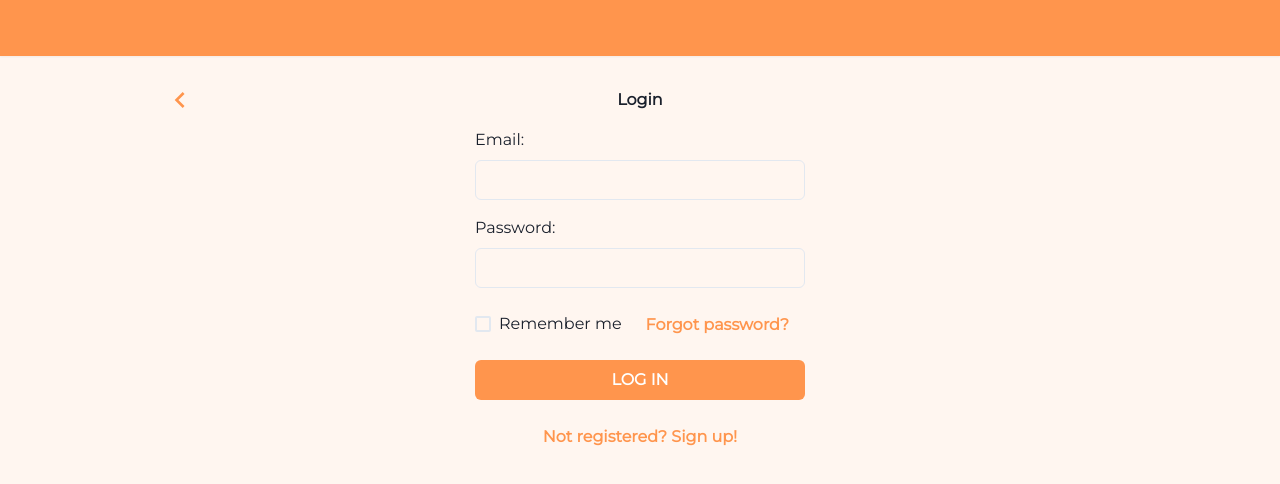
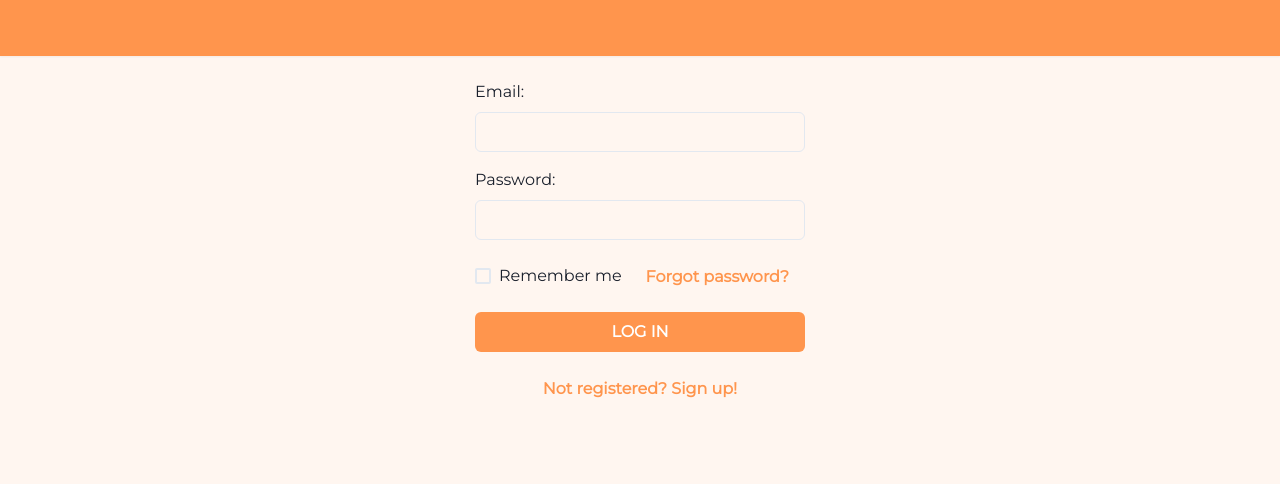
Before and after one commit to adasha-enterprises/geek-collectors-network, a React app in the folder apps/frontend/: page /login in a window 1280 px wide. Shown: the top 484 px of the page. Built offline with nearby package versions, Linux system fonts and the light colour scheme.

Commit message:
feat(frontend): remove PageTitle

```diff
--- a/apps/frontend/src/components/FriendsList.tsx
+++ b/apps/frontend/src/components/FriendsList.tsx
@@ -2,7 +2,6 @@ import React, { useEffect, useState } from 'react';
 import { VStack } from '@chakra-ui/react';
 import { EmailIcon, InfoIcon } from '@chakra-ui/icons';
 
-import PageTitle from '../components/PageTitle';
 import UserProfileCard from '../components/UserProfileCard';
 import SearchBar from '../components/SearchBar';
 import useFetchData from '../hooks/useFetchData';
@@ -63,7 +62,6 @@ function FriendsList() {
       alignItems={'center'}
     >
 
-      <PageTitle title={'Friends Lists'} />
       <SearchBar onSearch={handleUserSearch} />
 
       {isLoading ? loadingAnimation : renderFriendsList}
--- a/apps/frontend/src/components/ItemList.tsx
+++ b/apps/frontend/src/components/ItemList.tsx
@@ -5,7 +5,6 @@ import loadingAnimation from './LoadingAnimation';
 import ItemCard from './ItemCard';
 import { DeleteIcon, ViewIcon } from '@chakra-ui/icons'; // Assuming ViewIcon for opening modal
 import { SimpleGrid, VStack, Container, Center } from '@chakra-ui/react';
-import PageTitle from './PageTitle';
 import ItemModal from './ItemModal';
 
 type Item = {
@@ -83,7 +82,6 @@ function ItemList({ url }: ItemListProps) {
         spacing={4}
         width={{ base: '100%', md: '90%', lg: '80%' }}
       >
-        <PageTitle title={'Your Wishlist'} />
         <SearchBar onSearch={handleItemSearch} />
         {isLoading ? loadingAnimation : itemListLayout}
         {selectedItem && ( // Render ItemModal conditionally based on selectedItem
--- a/apps/frontend/src/components/PageTitle.tsx
+++ /dev/null
@@ -1,33 +0,0 @@
-import React from 'react';
-import { useNavigate } from 'react-router-dom';
-import { SimpleGrid, Heading, IconButton } from '@chakra-ui/react';
-import { ChevronLeftIcon } from '@chakra-ui/icons';
-
-type PageTitleProps = {
-    title: string;
-};
-
-function PageTitle({ title }: PageTitleProps) {
-  const navigate = useNavigate();
-
-  return (
-    <SimpleGrid
-      columns={3}
-      width={{ base: '100%', md: '90%', lg: '80%' }}
-      gridTemplateColumns={'1fr 2fr 1fr'}
-    >
-      <IconButton
-        colorScheme="transparent"
-        aria-label="Back"
-        icon={<ChevronLeftIcon w={8} h={8} color="brand.500" />}
-        justifySelf={'start'}
-        onClick={() => navigate(-1)}
-      />
-      <Heading size={'sm'} alignSelf={'center'} justifySelf={'center'}>
-        {title}
-      </Heading>
-    </SimpleGrid>
-  );
-}
-
-export default PageTitle;
--- a/apps/frontend/src/pages/AccountInfo.tsx
+++ b/apps/frontend/src/pages/AccountInfo.tsx
@@ -3,7 +3,6 @@ import { VStack, StackDivider, Button, FormControl, FormLabel, FormErrorMessage,
 import { Formik, Form, Field } from 'formik';
 import { registrationSchema } from '../schemas/schemas';
 import PageLayout from '../components/PageLayout';
-import PageTitle from '../components/PageTitle';
 
 type AccountInfo = {
   firstName: string;
@@ -54,7 +53,6 @@ function AccountInfo() {
           px={10}
           pt={20}
         >
-          <PageTitle title={'Account Info'} />
           <div>Loading...</div>
         </VStack>
       </PageLayout>
@@ -70,7 +68,6 @@ function AccountInfo() {
         px={10}
         pt={20}
       >
-        <PageTitle title={'Account Info'} />
         <Formik
           initialValues={initialValues}
           validationSchema={registrationSchema}
--- a/apps/frontend/src/pages/LoginPage.tsx
+++ b/apps/frontend/src/pages/LoginPage.tsx
@@ -2,7 +2,6 @@ import React from 'react';
 import { VStack } from '@chakra-ui/react';
 
 import PageLayout from '../components/PageLayout';
-import PageTitle from '../components/PageTitle';
 import LoginForm from '../components/LoginForm';
 
 // Add Header component created by Toco following rebase / merge
@@ -14,7 +13,6 @@ function LoginPage() {
         px={10}
         pt={20}
       >
-        <PageTitle title={'Login'} />
         <LoginForm />
       </VStack>
     </PageLayout>
--- a/apps/frontend/src/pages/ProfileInfo.tsx
+++ b/apps/frontend/src/pages/ProfileInfo.tsx
@@ -13,7 +13,6 @@ import {
 import { Formik, Form, Field } from 'formik';
 import { profileSchema } from '../schemas/schemas';
 import PageLayout from '../components/PageLayout';
-import PageTitle from '../components/PageTitle';
 import TagInput from '../components/TagInput';
 
 type ProfileInfo = {
@@ -85,7 +84,6 @@ function ProfileInfo() {
           px={10}
           pt={20}
         >
-          <PageTitle title={'Edit Profile'} />
           <div>Loading...</div>
         </VStack>
       </PageLayout>
@@ -100,7 +98,6 @@ function ProfileInfo() {
         px={10}
         py={20}
       >
-        <PageTitle title={'Edit Profile'} />
         <Formik
           initialValues={initialValues}
           validationSchema={profileSchema}
--- a/apps/frontend/src/pages/Registration.tsx
+++ b/apps/frontend/src/pages/Registration.tsx
@@ -2,7 +2,6 @@ import React from 'react';
 import { VStack } from '@chakra-ui/react';
 
 import PageLayout from '../components/PageLayout';
-import PageTitle from '../components/PageTitle';
 import RegistrationForm from '../components/RegistrationForm';
 
 function Registration() {
@@ -13,7 +12,6 @@ function Registration() {
         px={10}
         pt={14}
       >
-        <PageTitle title={'Sign Up'} />
         <RegistrationForm />
       </VStack>
     </ PageLayout>
--- a/apps/frontend/src/pages/UserList.tsx
+++ b/apps/frontend/src/pages/UserList.tsx
@@ -2,7 +2,6 @@ import React, { useState, useEffect } from 'react';
 import { VStack, Tabs, TabList, TabPanels, Tab, TabPanel, Text, Center } from '@chakra-ui/react';
 
 import PageLayout from '../components/PageLayout';
-import PageTitle from '../components/PageTitle';
 import UserProfileCard from '../components/UserProfileCard';
 import { AddIcon, CheckIcon, SmallCloseIcon } from '@chakra-ui/icons';
 import FriendRequestModal from '../components/FriendRequestModal';
@@ -65,8 +64,6 @@ function UserList() {
   return (
     <PageLayout showNavigation={true} >
       <VStack bg={'background'} px={10} pt={14} spacing={0}>
-
-        <PageTitle title={'User Lists'} />
 
         <Tabs size={['sm', 'md']} variant={'enclosed'} colorScheme="brand">
 
--- a/apps/frontend/src/pages/UserProfile.tsx
+++ b/apps/frontend/src/pages/UserProfile.tsx
@@ -2,7 +2,6 @@ import React, { useEffect, useState } from 'react';
 import { useNavigate, useParams } from 'react-router-dom';
 import { Box, Stack, VStack, StackDivider, Avatar, Heading, Text, Tag, Button } from '@chakra-ui/react';
 import PageLayout from '../components/PageLayout';
-import PageTitle from '../components/PageTitle';
 
 type ProfileInfo = {
   email: string;
@@ -45,7 +44,6 @@ function UserProfile() {
           px={10}
           pt={20}
         >
-          <PageTitle title={'User Profile'} />
           <div>Loading...</div>
         </VStack>
       </PageLayout>
```
